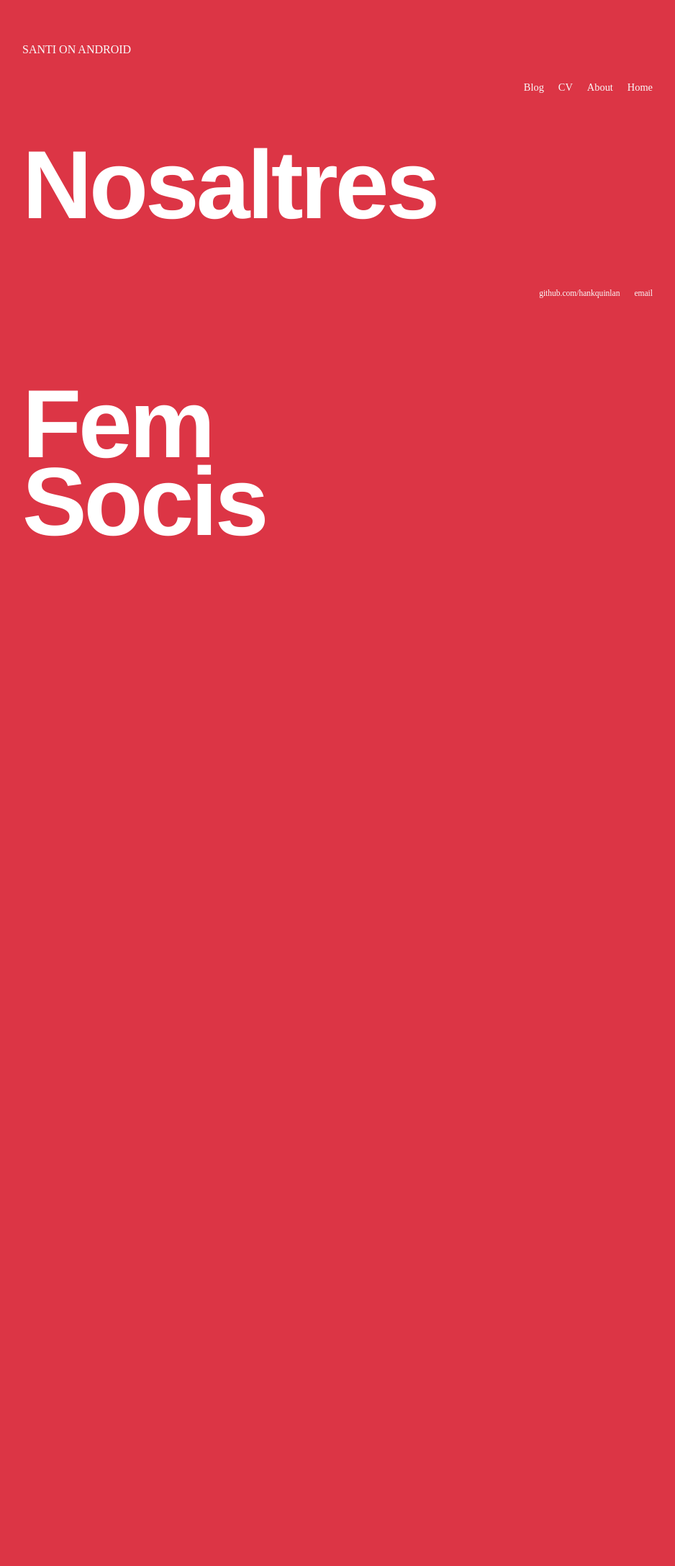
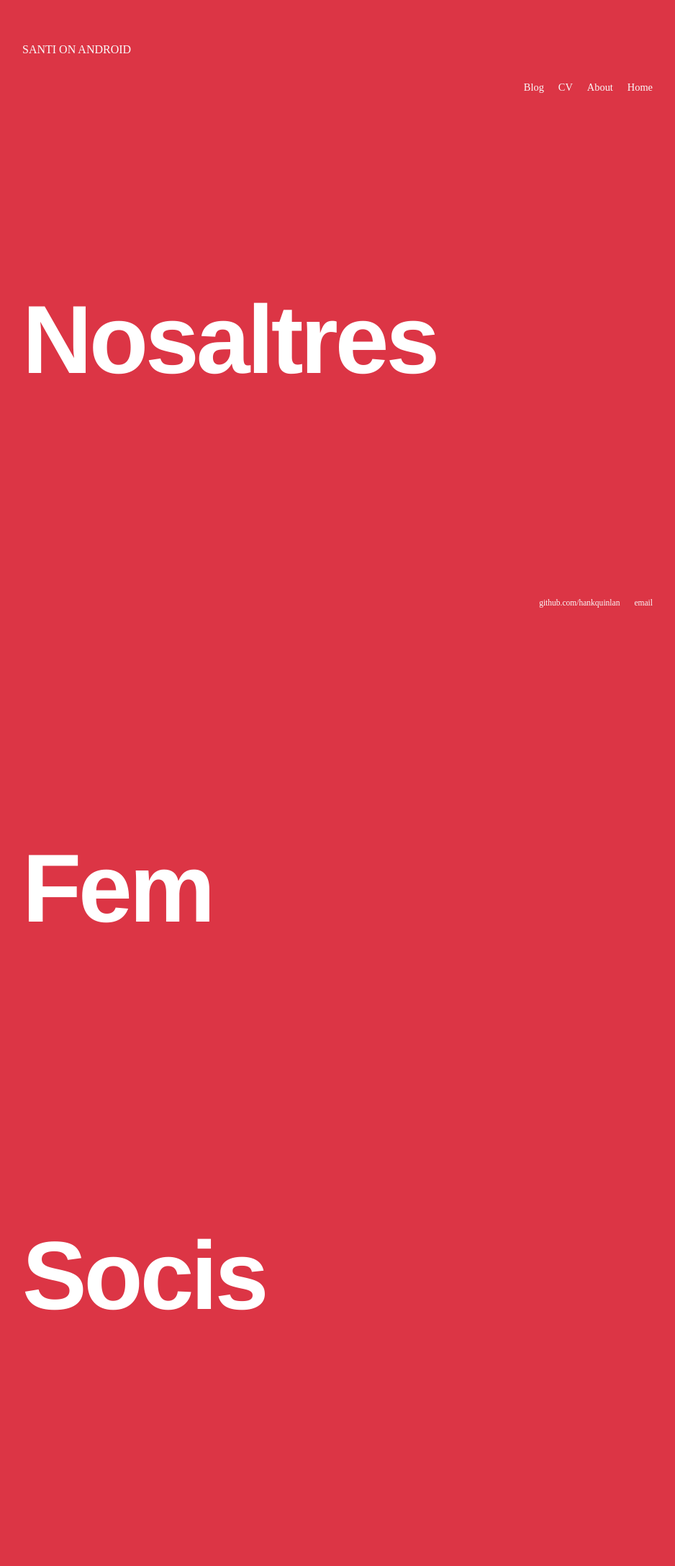
Before and after one commit to SantiOnAndroid/SantiOnAndroid.github.io, a Jekyll site: the page built from index.html, in a window 1280 px wide. Shown: the whole page at 72% size, without its empty margins (161-1099 px from the left). Built offline with Jekyll 4.4.1, drawn with Linux system fonts in a browser that asks for light colours; some web fonts are replaced; before the commit the page ends 900 px from its top, so only the background shows below that.

Commit message:
modificant titolj

```diff
--- a/css/main.css
+++ b/css/main.css
@@ -48,7 +48,7 @@ h1 {
     color: #fff;
     font-weight: 800;
     letter-spacing: -.03em;
-    line-height: 0.8em;
+    line-height: 4em;
     float:left;
     clear: left;
 }
@@ -58,7 +58,7 @@ p {
     color: #fff;
     font-weight: 800;
     letter-spacing: -.03em;
-    line-height: 0.8em;
+    line-height: 4em;
     float:left;
     clear: left;
 }
```
